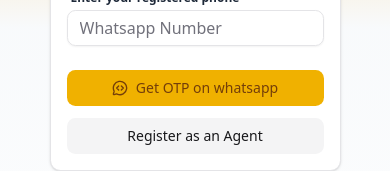
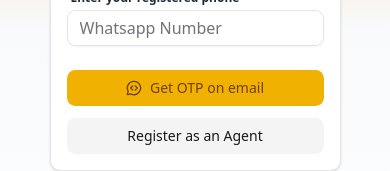
Before and after one commit to growth-x-realty/growthx-broker-webview, a React (Vite) app: page /login in a window 390 px wide. Shown: the part 394-565 px from the top of the page. Built offline with nearby package versions, Linux system fonts and the light colour scheme.

Commit message:
phone to email for login

```diff
--- a/src/pages/LoginPage.tsx
+++ b/src/pages/LoginPage.tsx
@@ -57,7 +57,8 @@
         },
         onSuccess: (data: ResponseOtpWhatsapp) => {
             window.localStorage.setItem('login', JSON.stringify({ phone, hash: data.hash }));
-            toast.success(`${msgs.req_otp_success} ${phone}`);
+            // toast.success(`${msgs.req_otp_success} ${phone}`);
+            toast.success(`OTP sent to your registered email`);
             next();
         }
     })
@@ -87,7 +88,7 @@
             <Button disabled={isPending} onClick={mutateHandler}>
                 {
                     !isPending ?
-                        <><MessageCircleCode />Get OTP on whatsapp</>
+                        <><MessageCircleCode />Get OTP on email</>
                         : "Sending OTP ..."
                 }
             </Button>
```
